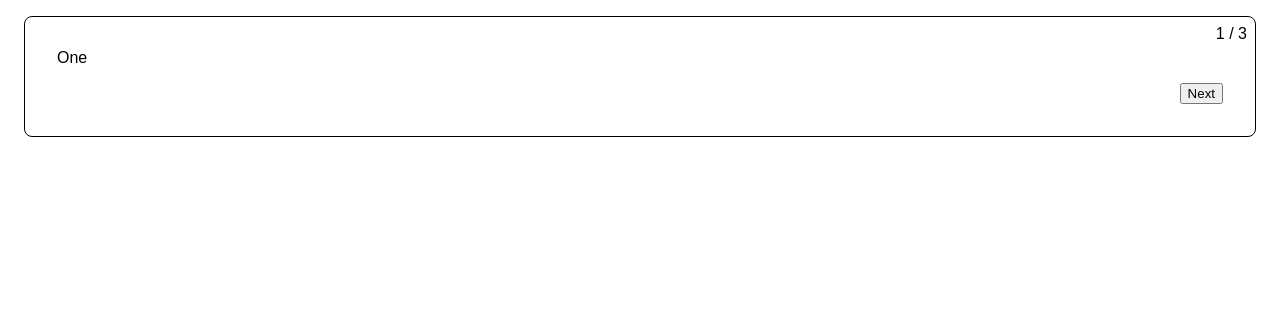
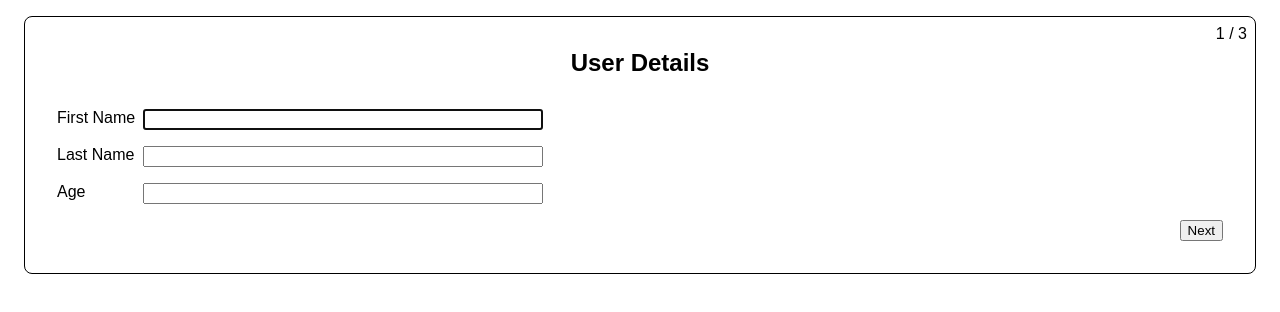
Before and after one commit to elizerdim/multi-step-form, a React (Vite) app: page / in a window 1280 px wide. Shown: the top 312 px of the page. Built offline with nearby package versions, Linux system fonts and the light colour scheme; the HTML template or start-up script is replaced by a standard one.

Commit message:
Add form steps JSX/CSS

```diff
--- /dev/null
+++ b/src/AccountForm.tsx
@@ -0,0 +1,12 @@
+import FormWrapper from "./FormWrapper"
+
+export default function AccountForm() {
+  return (
+    <FormWrapper title="Account Creation">
+      <label htmlFor="email">Email</label>
+      <input type="email" id="email" autoFocus required/>
+      <label htmlFor="password">Password</label>
+      <input type="password" id="password" required/>
+    </FormWrapper>
+  )
+}
--- /dev/null
+++ b/src/AddressForm.tsx
@@ -0,0 +1,14 @@
+import FormWrapper from "./FormWrapper";
+
+export default function AddressForm() {
+  return (
+    <FormWrapper title="Address">
+      <label htmlFor="street">Street</label>
+      <input type="text" id="street" autoFocus required />
+      <label htmlFor="city">City</label>
+      <input type="text" id="city" required />
+      <label htmlFor="zip">Zip</label>
+      <input type="text" id="zip" required />
+    </FormWrapper>
+  );
+}
--- a/src/App.tsx
+++ b/src/App.tsx
@@ -1,16 +1,11 @@
+import AccountForm from "./AccountForm";
+import AddressForm from "./AddressForm";
+import UserForm from "./UserForm";
 import { useMultistepForm } from "./useMultistepForm";
 
 export default function App() {
-  const {
-    currentStepIndex,
-    step,
-    steps,
-    isFirstStep,
-    isLastStep,
-    next,
-    back,
-    goTo,
-  } = useMultistepForm([<div>One</div>, <div>Two</div>, <div>Three</div>]);
+  const { currentStepIndex, step, steps, isFirstStep, isLastStep, next, back } =
+    useMultistepForm([<UserForm />, <AddressForm />, <AccountForm />]);
   return (
     <div
       style={{
@@ -42,7 +37,7 @@ export default function App() {
             </button>
           )}
           <button type="button" onClick={next}>
-            {isLastStep ? 'Finish' : 'Next'}
+            {isLastStep ? "Finish" : "Next"}
           </button>
         </div>
       </form>
--- /dev/null
+++ b/src/FormWrapper.tsx
@@ -0,0 +1,26 @@
+import { ReactNode } from "react";
+
+type FormWrapperProps = {
+  title: string;
+  children: ReactNode;
+};
+
+export default function FormWrapper({ title, children }: FormWrapperProps) {
+  return (
+    <>
+      <h2 style={{ textAlign: "center", margin: 0, marginBottom: "2rem" }}>
+        {title}
+      </h2>
+      <div
+        style={{
+          display: "grid",
+          gap: "1rem .5rem",
+          justifyContent: "flex-start",
+          gridTemplateColumns: "auto minmax(auto, 400px)",
+        }}
+      >
+        {children}
+      </div>
+    </>
+  );
+}
--- /dev/null
+++ b/src/UserForm.tsx
@@ -0,0 +1,14 @@
+import FormWrapper from "./FormWrapper";
+
+export default function UserForm() {
+  return (
+    <FormWrapper title="User Details">
+      <label htmlFor="first-name">First Name</label>
+      <input type="text" id="first-name" autoFocus required />
+      <label htmlFor="last-name">Last Name</label>
+      <input type="text" id="last-name" required />
+      <label htmlFor="age">Age</label>
+      <input type="number" min={1} id="age" required />
+    </FormWrapper>
+  );
+}
```
